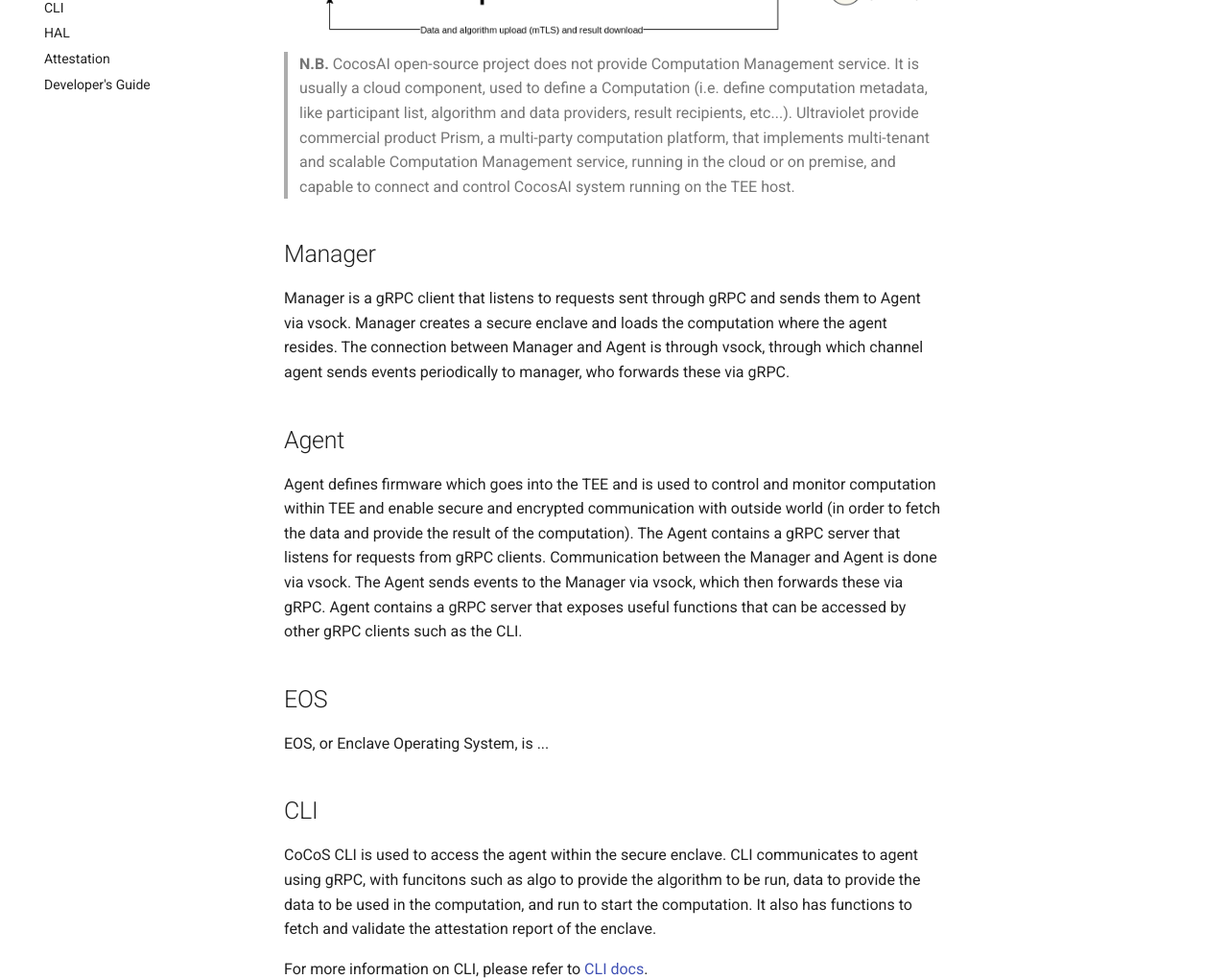
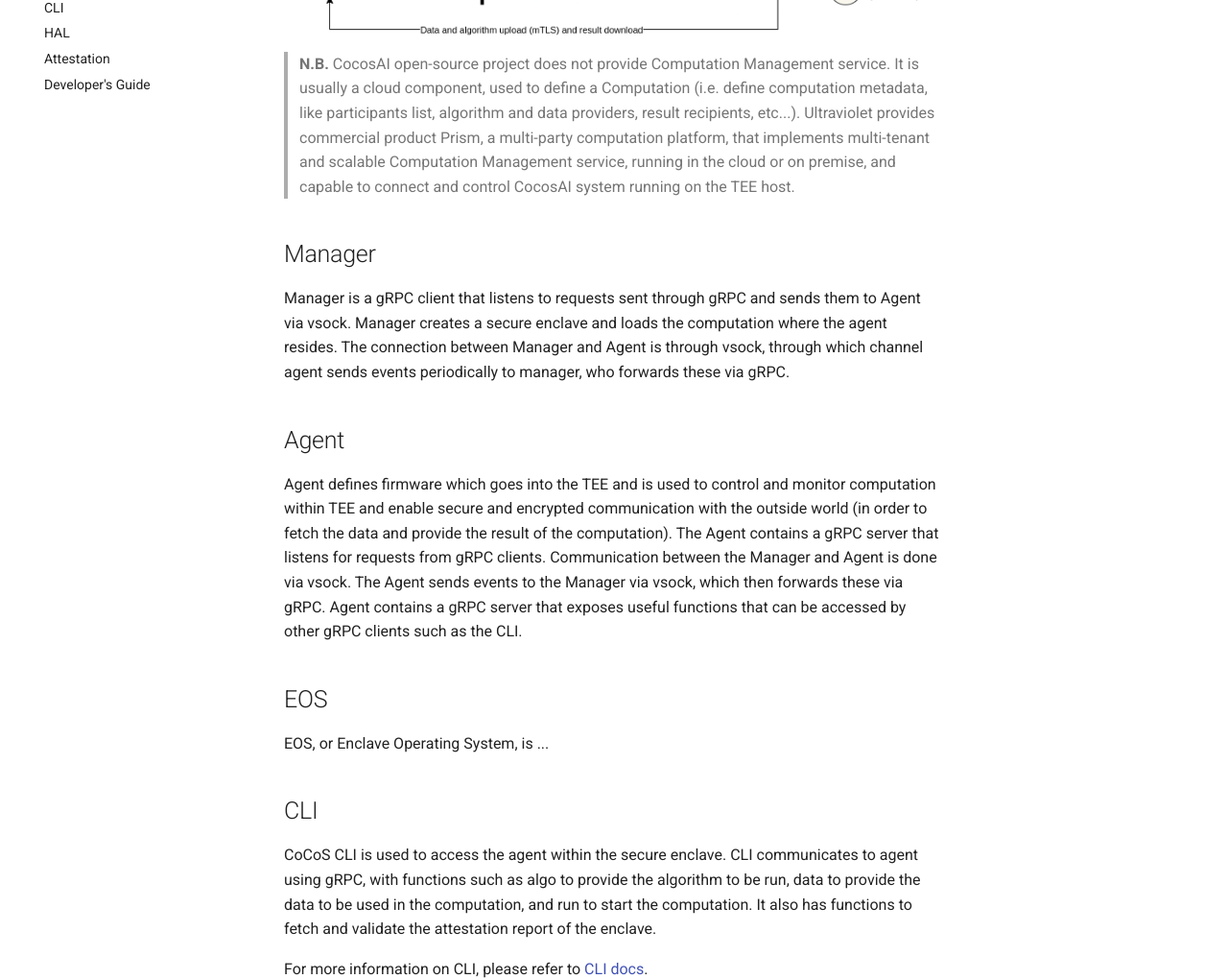
Before and after one commit to ultravioletrs/cocos-docs, an MkDocs documentation site: the page built from docs/architecture.md, in a window 1280 px wide and 1400 px high, scrolled down 775 px. Shown: the part 289-1309 px from the top of the window at 96% size. Built offline with MkDocs 1.6.1 and Material for MkDocs 9.7.7, drawn with Linux system fonts in a browser that asks for light colours; comment, search, counter and statistics services are not loaded; some of the changed text lies outside the part shown.

Commit message:
Fix typo in architecture.md

```diff
--- a/docs/architecture.md
+++ b/docs/architecture.md
@@ -21,7 +21,7 @@ These features are implemented by several independed components of CocosAI syste
 ![Cocos Arch](./img/arch.png){ align=center }
 
 
- >**N.B.** CocosAI open-source project does not provide Computation Management service. It is usually a cloud component, used to define a Computation (i.e. define computation metadata, like participant list, algorithm and data providers, result recipients, etc...). Ultraviolet provide commercial product Prism, a multi-party computation platform, that implements multi-tenant and scalable Computation Management service, running in the cloud or on premise, and capable to connect and control CocosAI system running on the TEE host.
+ >**N.B.** CocosAI open-source project does not provide Computation Management service. It is usually a cloud component, used to define a Computation (i.e. define computation metadata, like participants list, algorithm and data providers, result recipients, etc...). Ultraviolet provides commercial product Prism, a multi-party computation platform, that implements multi-tenant and scalable Computation Management service, running in the cloud or on premise, and capable to connect and control CocosAI system running on the TEE host.
 
 ## Manager
 
@@ -29,13 +29,13 @@ Manager is a gRPC client that listens to requests sent through gRPC and sends th
 
 ## Agent
 
-Agent defines firmware which goes into the TEE and is used to control and monitor computation within TEE and enable secure and encrypted communication with outside world (in order to fetch the data and provide the result of the computation). The Agent contains a gRPC server that listens for requests from gRPC clients. Communication between the Manager and Agent is done via vsock. The Agent sends events to the Manager via vsock, which then forwards these via gRPC. Agent contains a gRPC server that exposes useful functions that can be accessed by other gRPC clients such as the CLI.
+Agent defines firmware which goes into the TEE and is used to control and monitor computation within TEE and enable secure and encrypted communication with the outside world (in order to fetch the data and provide the result of the computation). The Agent contains a gRPC server that listens for requests from gRPC clients. Communication between the Manager and Agent is done via vsock. The Agent sends events to the Manager via vsock, which then forwards these via gRPC. Agent contains a gRPC server that exposes useful functions that can be accessed by other gRPC clients such as the CLI.
 
 ## EOS
 EOS, or Enclave Operating System, is ...
 
 ## CLI
 
-CoCoS CLI is used to access the agent within the secure enclave. CLI communicates to agent using gRPC, with funcitons such as algo to provide the algorithm to be run, data to provide the data to be used in the computation, and run to start the computation. It also has functions to fetch and validate the attestation report of the enclave.
+CoCoS CLI is used to access the agent within the secure enclave. CLI communicates to agent using gRPC, with functions such as algo to provide the algorithm to be run, data to provide the data to be used in the computation, and run to start the computation. It also has functions to fetch and validate the attestation report of the enclave.
 
 For more information on CLI, please refer to [CLI docs](./cli.md).
```
Also changed, not shown: other parts of docs/architecture.md (+3 -3 lines).
